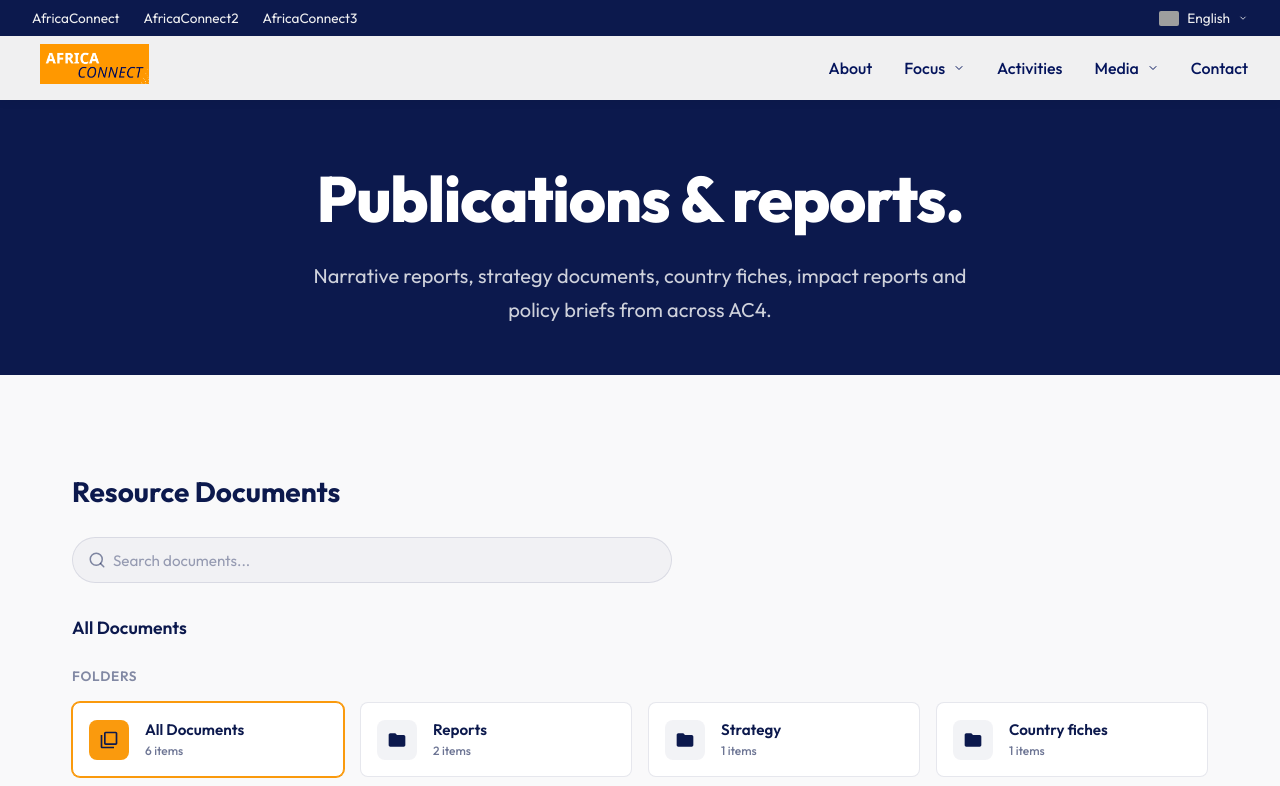
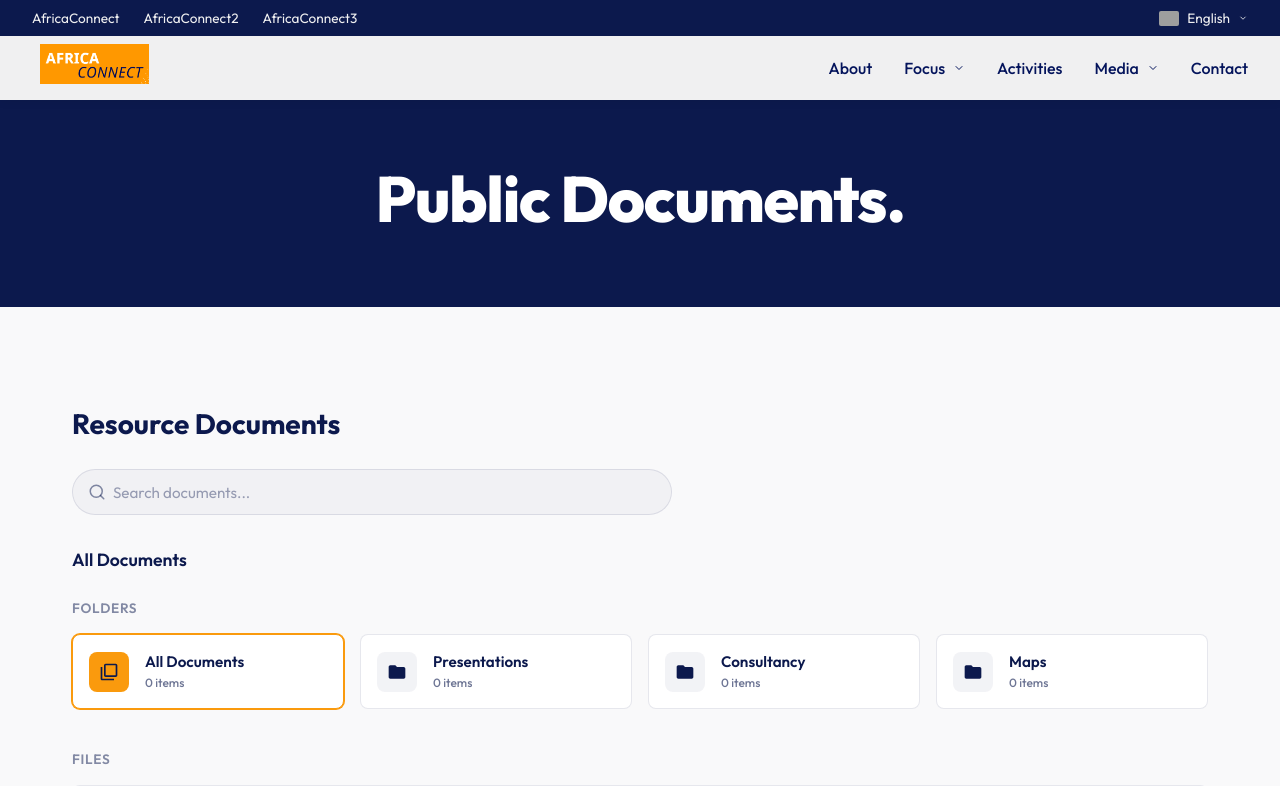
Before and after one commit to rizennews/africaconnect4, a Next.js app: page /publications in a window 1280 px wide. Shown: the top 786 px of the page. Built offline with nearby package versions, Linux system fonts and the light colour scheme; grey boxes are pictures that could not be loaded.

Commit message:
Update Publications page with new categories and title

```diff
--- a/src/app/publications/page.tsx
+++ b/src/app/publications/page.tsx
@@ -5,8 +5,8 @@ export default function Page() {
   return (
     <main>
       <PageHero
-        title="Publications & reports."
-        description="Narrative reports, strategy documents, country fiches, impact reports and policy briefs from across AC4."
+        title="Public Documents."
+        description=""
       />
 
       <div style={{ backgroundColor: '#f9f9fa', padding: '4rem 0' }}>
--- a/src/components/PublicationsList.tsx
+++ b/src/components/PublicationsList.tsx
@@ -12,39 +12,12 @@ interface Publication {
   category: string;
 }
 
-const allFiles: Publication[] = [
-  {
-    id: '1', tag: 'REPORT', title: 'AfricaConnect4 Interim Narrative Report — Year 1.pdf',
-    date: 'Mar 15, 2026', size: '4.2 MB', category: 'Reports'
-  },
-  {
-    id: '2', tag: 'STRATEGY', title: 'AfricaConnect Knowledge Management Strategy & Plan.pdf',
-    date: 'Apr 02, 2025', size: '2.8 MB', category: 'Strategy'
-  },
-  {
-    id: '3', tag: 'IMPACT', title: 'AfricaConnect Impact Report — Cumulative phases 1—3.pdf',
-    date: 'Jun 10, 2025', size: '8.4 MB', category: 'Reports'
-  },
-  {
-    id: '4', tag: 'FICHE', title: 'NREN Country Fiches 2026 — West & Central Africa.pdf',
-    date: 'Feb 20, 2026', size: '12.6 MB', category: 'Country fiches'
-  },
-  {
-    id: '5', tag: 'GUIDE', title: 'EUMETCast specialised training curriculum.pdf',
-    date: 'Jan 05, 2026', size: '3.1 MB', category: 'Guidelines'
-  },
-  {
-    id: '6', tag: 'POLICY', title: 'Global Gateway advice to DG INTPA — Regional connectivity priorities.pdf',
-    date: 'Nov 12, 2025', size: '1.8 MB', category: 'Policy briefs'
-  }
-];
+const allFiles: Publication[] = [];
 
 const folders = [
-  { name: 'Reports', count: 2 },
-  { name: 'Strategy', count: 1 },
-  { name: 'Country fiches', count: 1 },
-  { name: 'Policy briefs', count: 1 },
-  { name: 'Guidelines', count: 1 }
+  { name: 'Presentations', count: 0 },
+  { name: 'Consultancy', count: 0 },
+  { name: 'Maps', count: 0 }
 ];
 
 export default function PublicationsList() {
```
